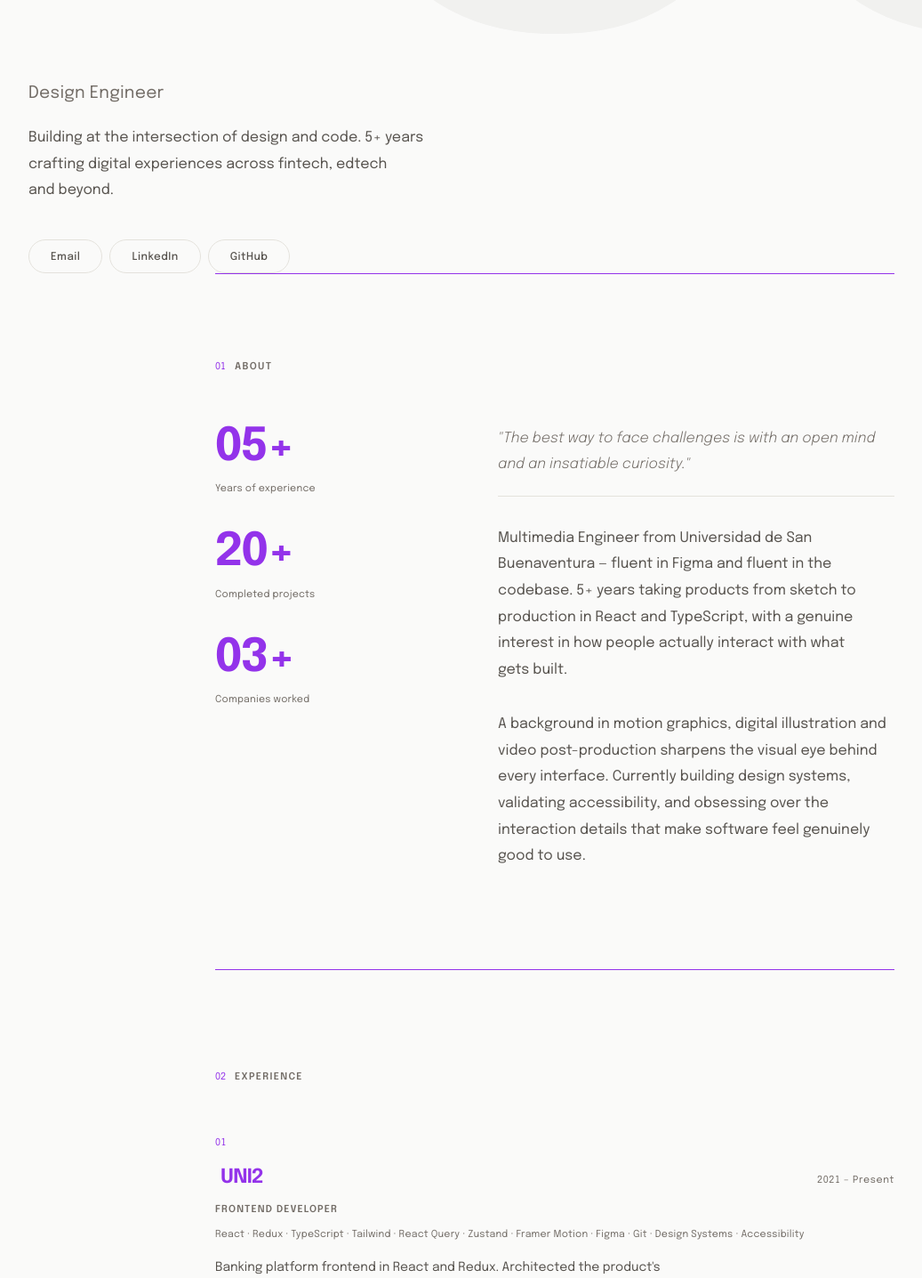
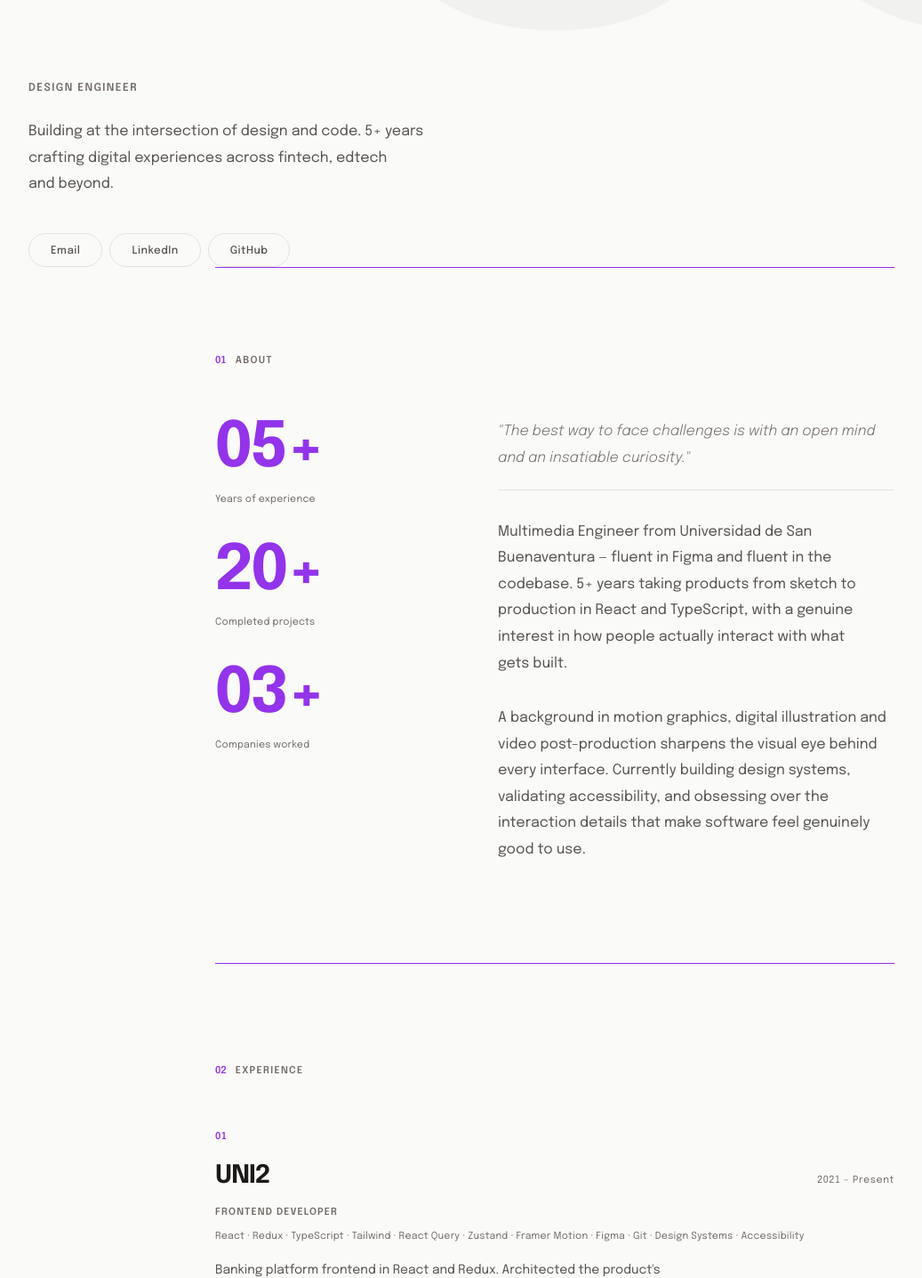
Before and after one commit to CondeHdz94/condehdz-portfolio, a React (Vite) app: page / in a window 1280 px wide. Shown: the part 639-2075 px from the top of the page at 89% size, without its empty margins (16-1053 px from the left). Built offline with nearby package versions, Linux system fonts and the light colour scheme.

Commit message:
refactor: bolder pass — scale amplification and typographic confidence

```diff
--- a/src/App.css
+++ b/src/App.css
@@ -220,7 +220,7 @@
 
 .section-num {
   font-size: var(--text-xs);
-  font-weight: 400;
+  font-weight: 600;
   color: var(--accent);
   transition: color 0.6s ease;
   font-variant-numeric: tabular-nums;
@@ -333,11 +333,12 @@
 }
 
 .hero-title {
-  font-size: var(--text-lead);
-  font-weight: 400;
+  font-size: var(--text-sm);
+  font-weight: 600;
   color: var(--text-muted);
-  letter-spacing: 0.01em;
-  margin-bottom: 20px;
+  letter-spacing: 0.12em;
+  text-transform: uppercase;
+  margin-bottom: 24px;
 }
 
 .hero-bio {
@@ -490,7 +491,7 @@
 .timeline-num {
   display: block;
   font-size: var(--text-xs);
-  font-weight: 400;
+  font-weight: 600;
   color: var(--accent);
   letter-spacing: 0.04em;
   font-variant-numeric: tabular-nums;
@@ -506,7 +507,7 @@
 }
 
 .timeline-company {
-  font-size: var(--text-title);
+  font-size: clamp(1.375rem, 2.2vw, 1.875rem);
   font-weight: 700;
   letter-spacing: -0.03em;
   color: var(--text-strong);
@@ -632,7 +633,7 @@
 }
 
 .contact-headline {
-  font-size: var(--text-headline);
+  font-size: clamp(2.75rem, 7vw, 5.5rem);
   font-weight: 700;
   letter-spacing: -0.03em;
   color: var(--text-strong);
--- a/src/cases/taylor-johnson/TJCase.css
+++ b/src/cases/taylor-johnson/TJCase.css
@@ -164,7 +164,7 @@
 
 .case-label-num {
   color: var(--case-accent);
-  font-weight: 400;
+  font-weight: 600;
   font-variant-numeric: tabular-nums;
 }
 
@@ -202,7 +202,7 @@
   gap: 24px;
   padding: 28px;
   border: 1px solid var(--case-border);
-  border-radius: 4px;
+  border-radius: 0;
 }
 
 .case-meta-item {
--- a/src/index.css
+++ b/src/index.css
@@ -31,8 +31,8 @@
   --text-body:      1rem;                                /* 16px — body                     */
   --text-lead:      clamp(0.9375rem, 1.8vw, 1.1875rem); /* 15–19px — hero subtitle         */
   --text-title:     1.375rem;                            /* 22px — subheadings              */
-  --text-stat:      clamp(2.75rem, 4vw, 3.25rem);        /* 44–52px — stat numbers          */
-  --text-headline:  clamp(2.25rem, 5.5vw, 4rem);         /* 36–64px — section headlines     */
+  --text-stat:      clamp(3rem, 5.5vw, 4.5rem);           /* 48–72px — stat numbers          */
+  --text-headline:  clamp(2.5rem, 6vw, 4.5rem);          /* 40–72px — section headlines     */
   --text-display:   clamp(4.5rem, 22vw, 20rem);           /* 72–320px — hero name            */
 
   font-family: 'Epilogue', system-ui, -apple-system, sans-serif;
```
